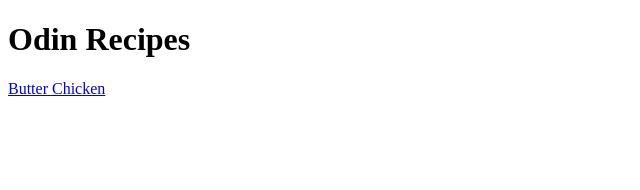
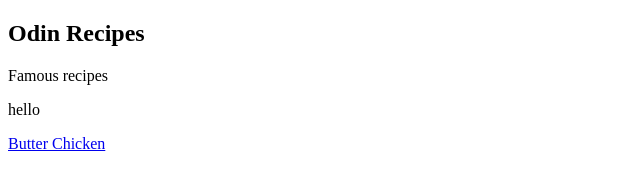
Before and after one commit to umairs00/odin-recipes, a plain HTML site: page index.html in a window 1280 px wide. Shown: the whole page, without its empty margins (0-640 px from the left). Drawn offline with Linux system fonts and the light colour scheme.

Commit message:
index.html modified

```diff
--- a/index.html
+++ b/index.html
@@ -6,7 +6,9 @@
     <title> first project</title>
 </head>
 <body>
-    <h1>Odin Recipes</h1>
+    <h2>Odin Recipes</h2>
+    <p> Famous recipes</p>
+    <p>hello</p>
     <a href="./recipes/butterchicken.html">Butter Chicken</a>
 
 </body>
```
